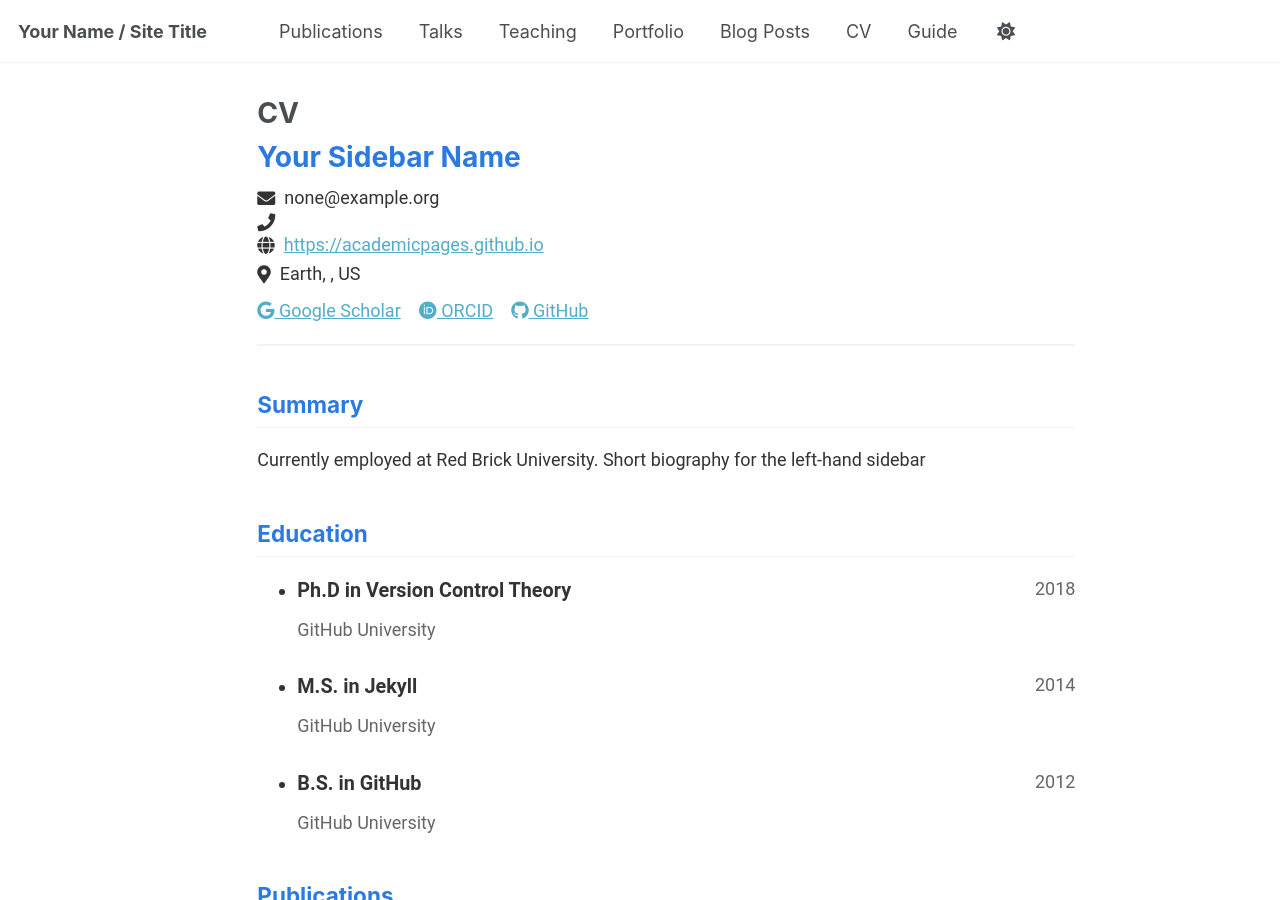
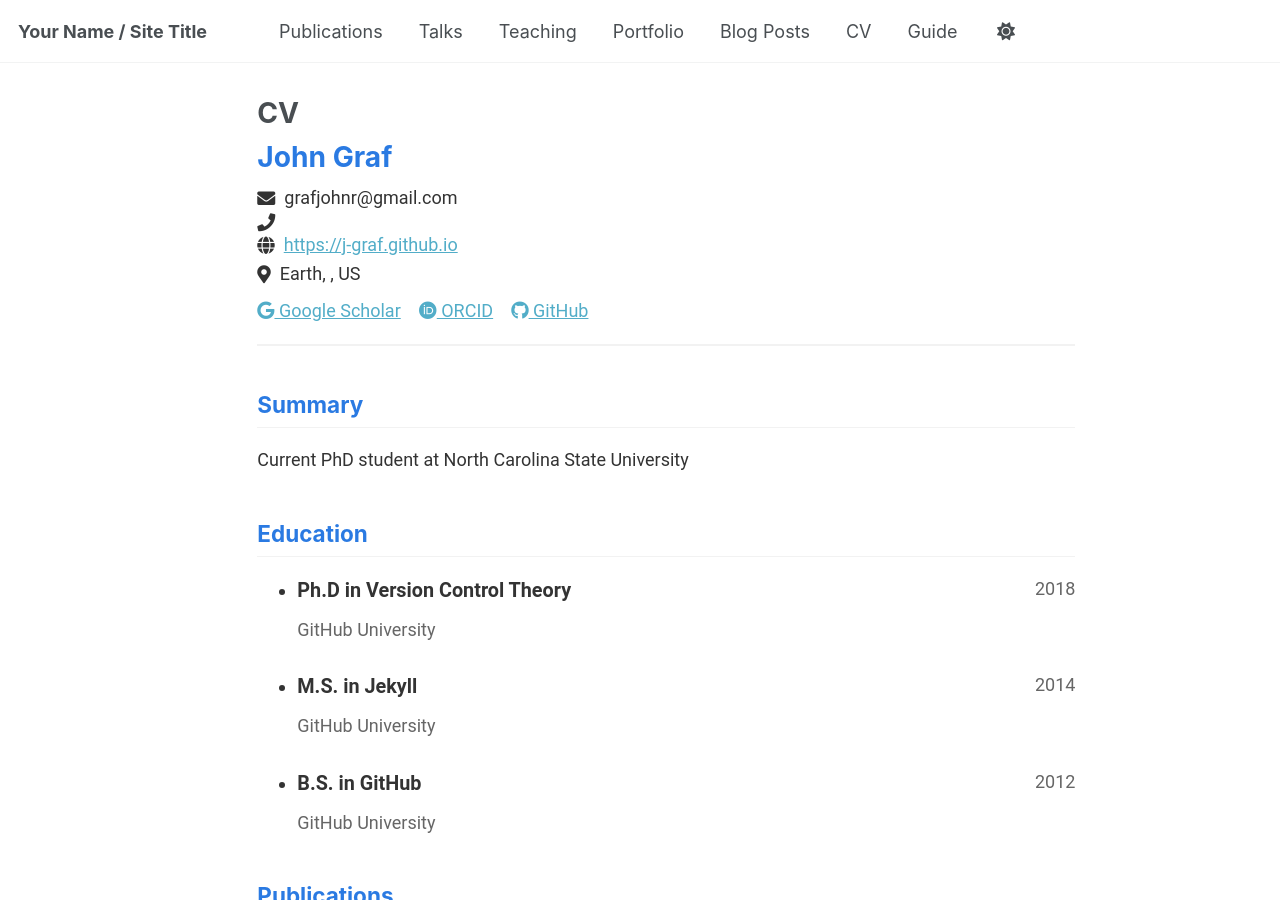
Before and after one commit to j-graf/j-graf.github.io, a Jekyll site: the page built from _pages/cv-json.md, in a window 1280 px wide and 900 px high. Built offline with Jekyll 4.4.1, drawn with Linux system fonts in a browser that asks for light colours.

Commit message:
Update cv.json

```diff
--- a/_data/cv.json
+++ b/_data/cv.json
@@ -1,10 +1,10 @@
 {
   "basics": {
-    "name": "Your Sidebar Name",
-    "email": "none@example.org",
+    "name": "John Graf",
+    "email": "grafjohnr@gmail.com",
     "phone": "",
-    "website": "https://academicpages.github.io",
-    "summary": "Currently employed at Red Brick University. Short biography for the left-hand sidebar",
+    "website": "https://j-graf.github.io",
+    "summary": "Current PhD student at North Carolina State University",
     "location": {
       "address": "",
       "postalCode": "",
@@ -16,7 +16,7 @@
       {
         "network": "Google Scholar",
         "username": "",
-        "url": "https://scholar.google.com/citations?user=PS_CX0AAAAAJ"
+        "url": "https://scholar.google.com/citations?user=trgn5gsAAAAJ&hl=en&oi=sra"
       },
       {
         "network": "ORCID",
```
